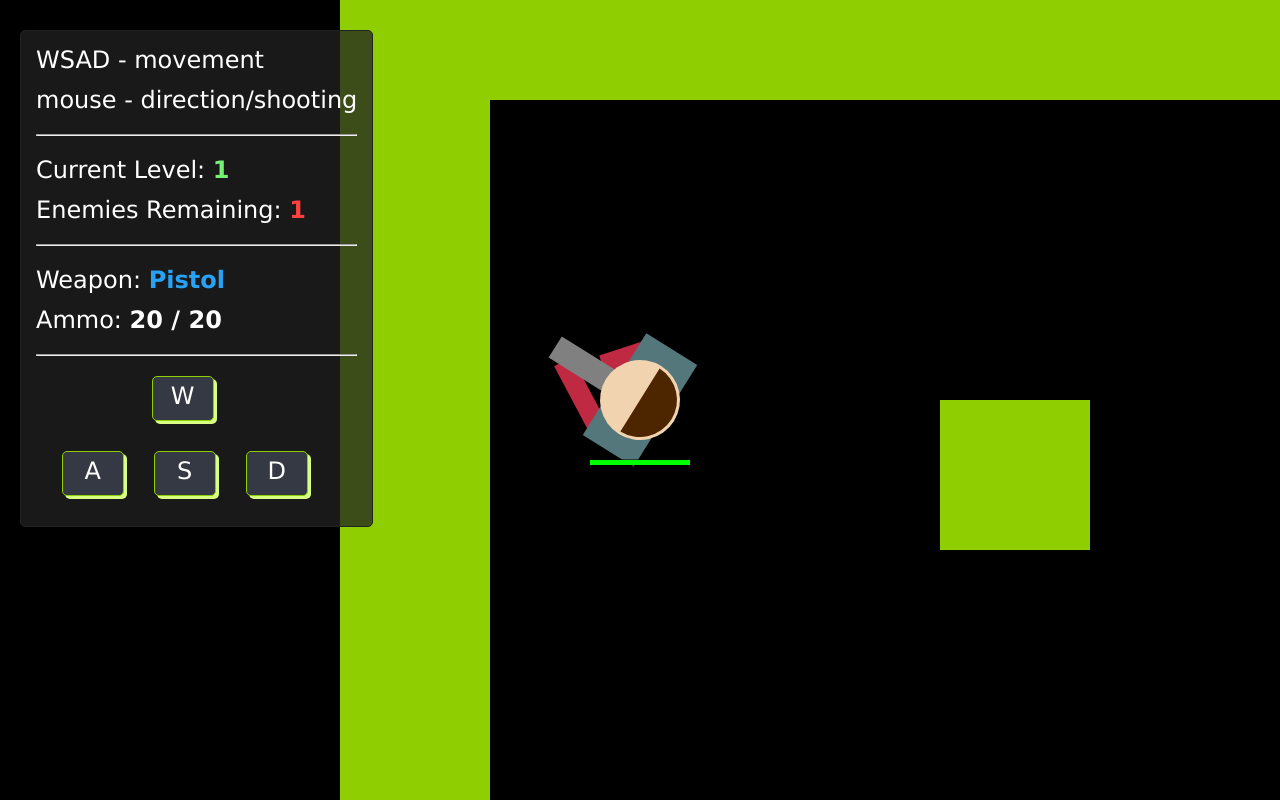
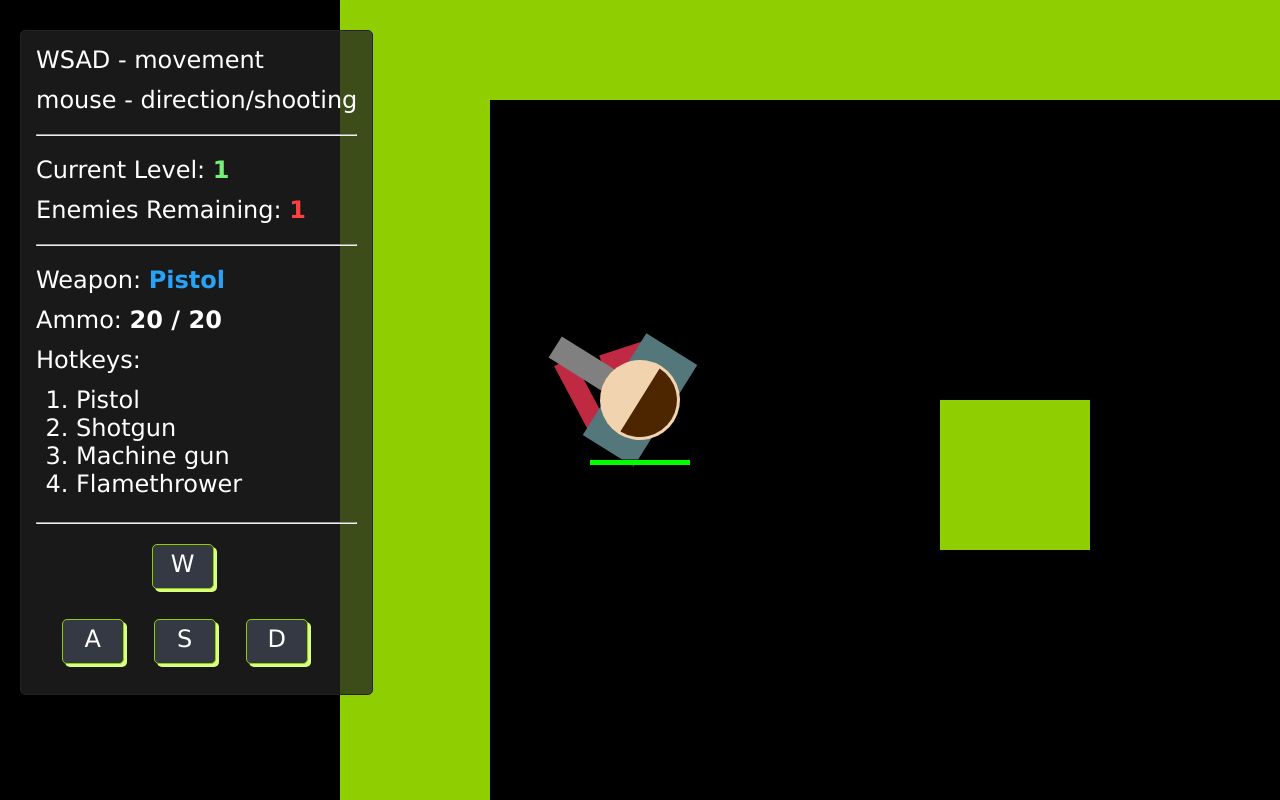
Before and after one commit to sentrychris/undeadbytes, a website built with webpack: page docs/index.html in a window 1280 px wide. Built offline with nearby package versions, Linux system fonts and the light colour scheme.

Commit message:
Add hotkeys

```diff
--- a/docs/index.html
+++ b/docs/index.html
@@ -25,6 +25,15 @@
     <p>Weapon: <strong id="equipped-weapon"></strong></p>
     <p>Ammo: <strong id="gun-ammo"><span id="ammo-remaining"></span> / <span id="ammo-capacity"></span></strong></p>
     <p><strong id="gun-reload" class="reload"><span>RELOAD</span></strong></p>
+    <p>
+      <span>Hotkeys:</span>
+      <ol style="margin-top: 0px">
+        <li>Pistol</li>
+        <li>Shotgun</li>
+        <li>Machine gun</li>
+        <li>Flamethrower</li>
+      </ol>
+    </p>
 
     <hr />
     <div class="keyboard">
```
Also changed, not shown: dist/index.html.
